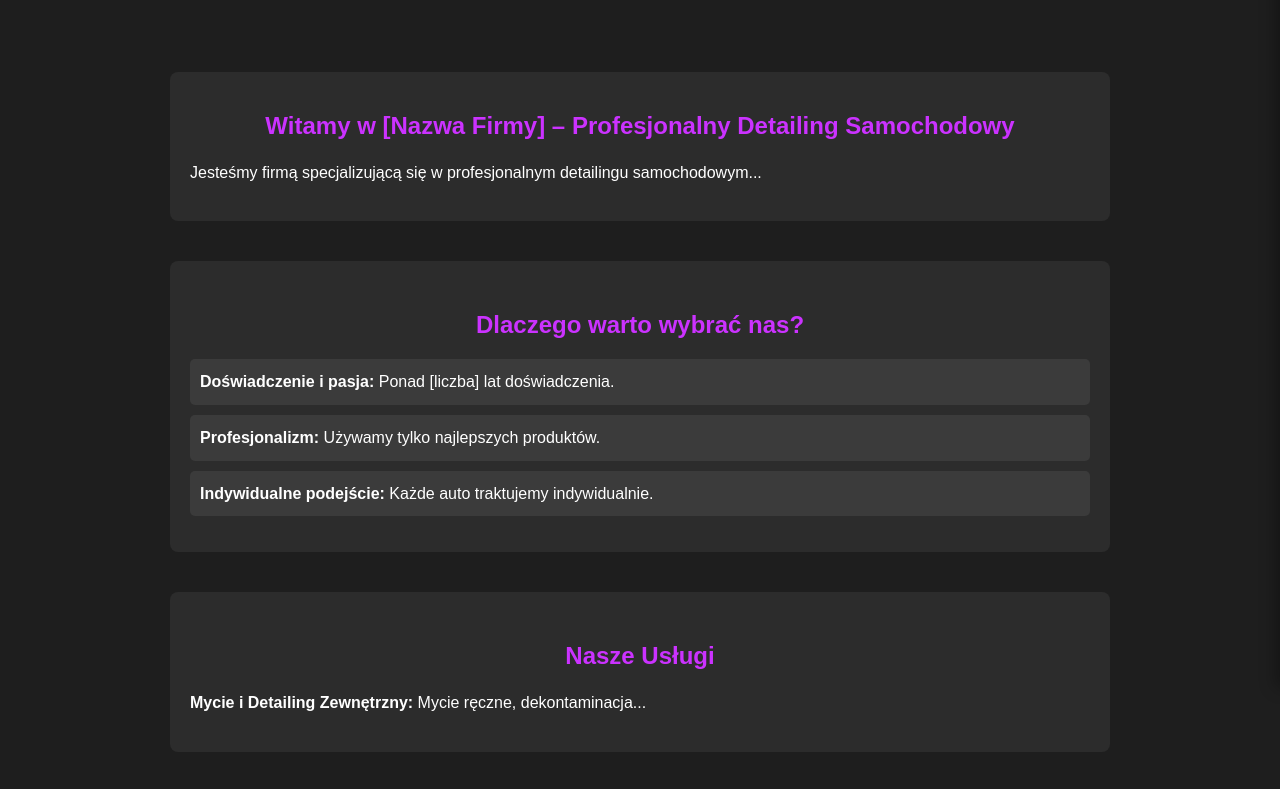
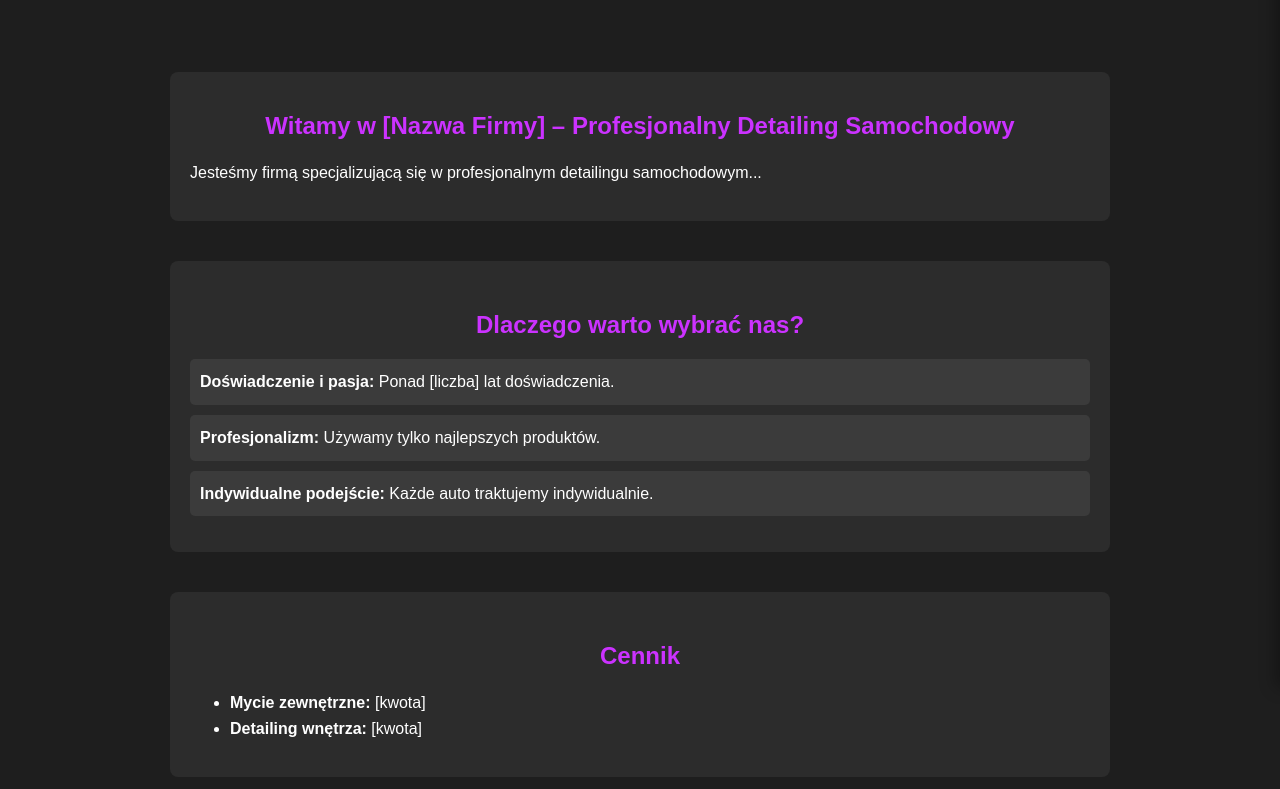
Before and after one commit to Machux133/Detailing-website, a plain HTML site: page index.html in a window 1280 px wide. Shown: the part 152-941 px from the top of the page. Drawn offline with Linux system fonts and the light colour scheme.

Commit message:
Update index.html

```diff
--- a/index.html
+++ b/index.html
@@ -207,10 +207,7 @@
             </ul>
         </section>
 
-        <section id="uslugi" class="services">
-            <h2>Nasze Usługi</h2>
-            <p><strong>Mycie i Detailing Zewnętrzny:</strong> Mycie ręczne, dekontaminacja...</p>
-        </section>
+
 
         <section id="cennik" class="pricing">
             <h2>Cennik</h2>
```
